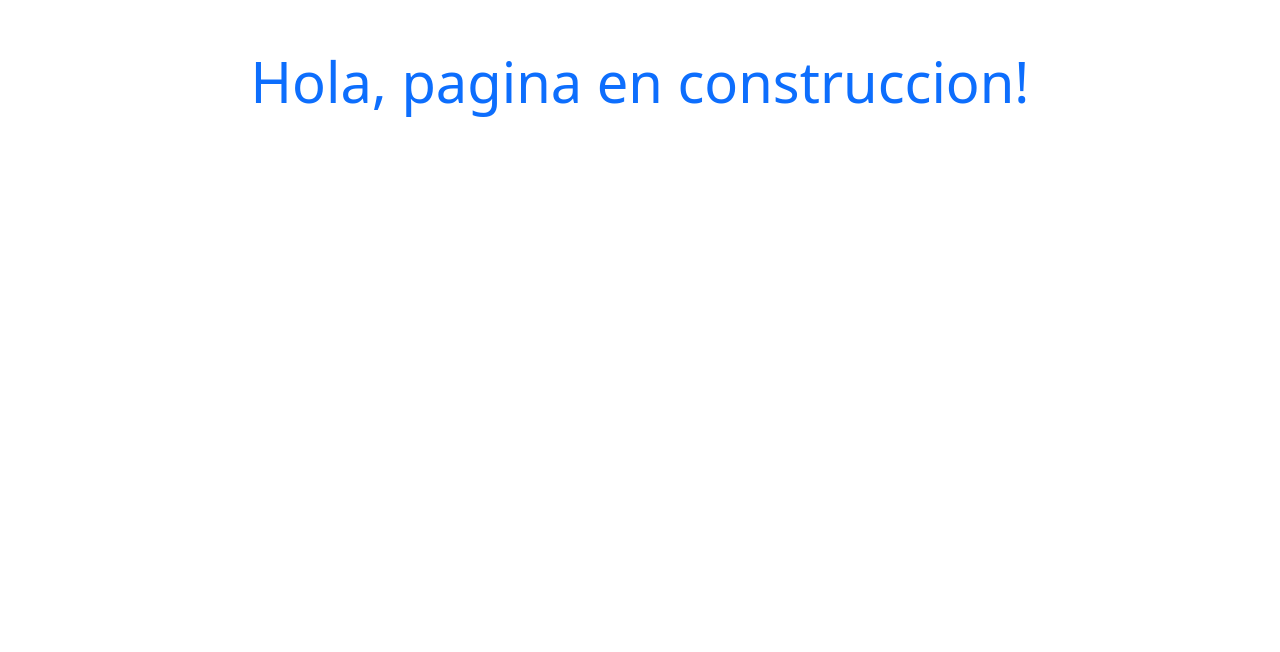
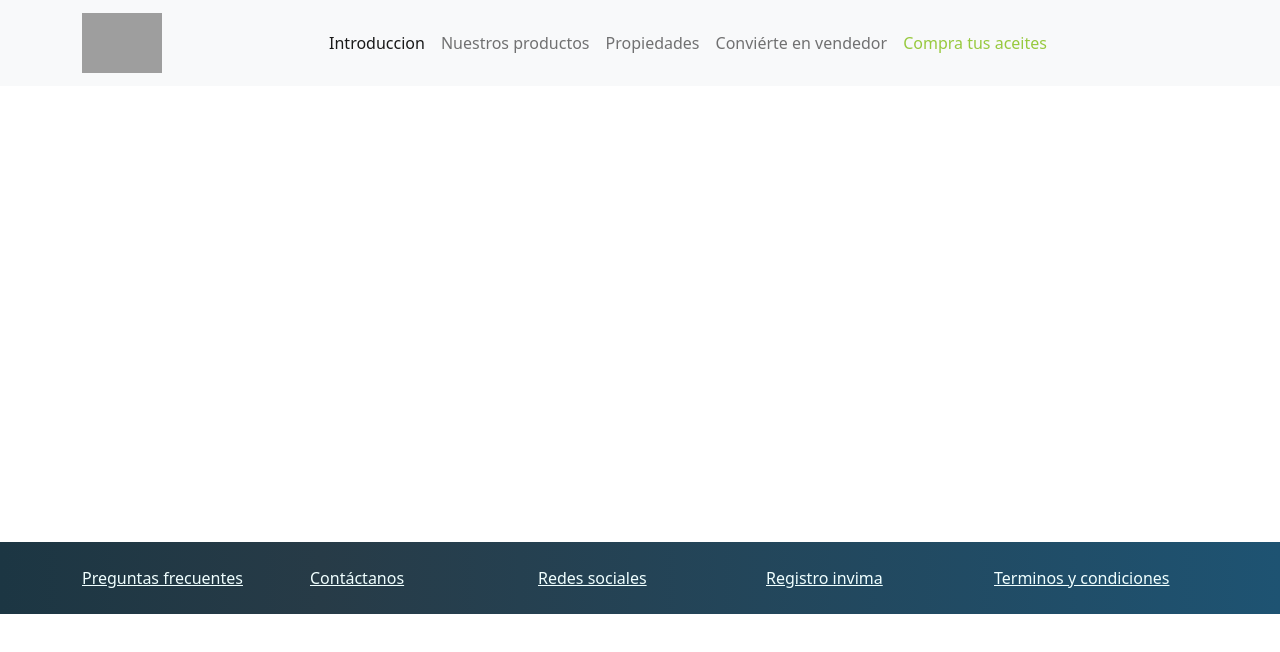
Before and after one commit to origenoil/origenoil.github.io, a plain HTML site: page index.html in a window 1280 px wide. Drawn offline with nearby package versions, Linux system fonts and the light colour scheme; grey boxes are pictures that could not be loaded.

Commit message:
Se anexa el header y footer provisionales

```diff
--- /dev/null
+++ b/index.css
@@ -0,0 +1,7 @@
+.text-compra{color:#97c93e !important}
+
+#header img{width: 80px;}
+
+#footer{background: linear-gradient(90deg,#1c3643,#273b47 25%,#1e5372);}
+
+#footer a {color:azure}
--- a/index.html
+++ b/index.html
@@ -5,9 +5,62 @@
     <meta name="viewport" content="width=device-width, initial-scale=1">
     <title>Origen Oil</title>
     <link href="https://cdn.jsdelivr.net/npm/bootstrap@5.2.2/dist/css/bootstrap.min.css" rel="stylesheet" integrity="sha384-Zenh87qX5JnK2Jl0vWa8Ck2rdkQ2Bzep5IDxbcnCeuOxjzrPF/et3URy9Bv1WTRi" crossorigin="anonymous">
-  </head>
+    <link rel="stylesheet" href="index.css">
+</head>
   <body>
-    <h1 class="text-center mt-5 display-4 text-primary">Hola, pagina en construccion!</h1>
+<!--header-->
+    <nav id="header" class="navbar navbar-expand-lg bg-light">
+        <div class="container">
+          <a class="navbar-brand" href="#"><img src="https://i.imgur.com/CxSNl8M.png" alt="Logo OrigenOil"></a>
+          <button class="navbar-toggler" type="button" data-bs-toggle="collapse" data-bs-target="#navbarSupportedContent" aria-controls="navbarSupportedContent" aria-expanded="false" aria-label="Toggle navigation">
+            <span class="navbar-toggler-icon"></span>
+          </button>
+          <div class="collapse navbar-collapse" id="navbarSupportedContent">
+            <ul class="navbar-nav m-auto mb-2 mb-lg-0">
+              <li class="nav-item">
+                <a class="nav-link active" aria-current="page" href="#">Introduccion</a>
+              </li>
+              <li class="nav-item">
+                <a class="nav-link" href="#">Nuestros productos</a>
+              </li>
+              <li class="nav-item">
+                <a class="nav-link" href="#">Propiedades</a>
+              </li>
+              <li class="nav-item">
+                <a class="nav-link" href="#">Conviérte en vendedor</a>
+              </li>
+              <li class="nav-item">
+                <a class="nav-link text-compra" href="#">Compra tus aceites</a>
+              </li>
+            </ul>
+          </div>
+        </div>
+      </nav>
+<!--/header-->
+<br><br><br><br><br><br><br><br><br><br><br><br><br><br><br><br><br><br><br>
+<!--footer-->
+    <footer id="footer" class="pb-4 pt-4">
+        <div class="container">
+            <div class="row">
+                <div class="col-12 col-lg">
+                    <a href="#">Preguntas frecuentes</a>
+                </div>
+                <div class="col-12 col-lg col-md">
+                    <a href="#">Contáctanos</a>
+                </div>
+                <div class="col-12 col-lg col-md">
+                    <a href="#">Redes sociales</a>
+                </div>
+                <div class="col-12 col-lg col-md">
+                    <a href="#">Registro invima</a>
+                </div>
+                <div class="col-12 col-lg col-md">
+                    <a href="#">Terminos y condiciones</a>
+                </div>
+            </div>
+        </div>
+    </footer>
+<!--/footer-->
     <script src="https://cdn.jsdelivr.net/npm/bootstrap@5.2.2/dist/js/bootstrap.bundle.min.js" integrity="sha384-OERcA2EqjJCMA+/3y+gxIOqMEjwtxJY7qPCqsdltbNJuaOe923+mo//f6V8Qbsw3" crossorigin="anonymous"></script>
   </body>
 </html>
```
